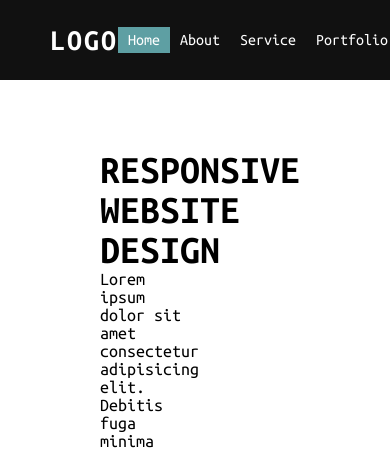
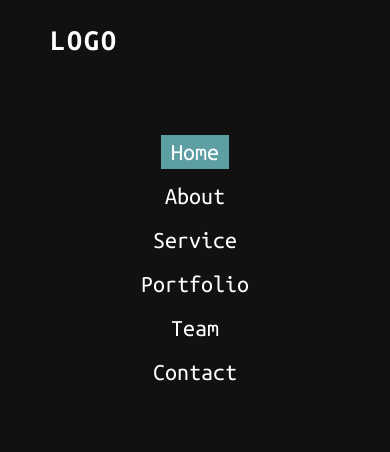
Before and after one commit to gryfon026/5min-quests, a plain HTML site: page responsive-website-design-html-css-javascript/index.html in a window 390 px wide. Shown: the top 452 px of the page. Drawn offline with Linux system fonts and the light colour scheme.

Commit message:
wip: mobile menu done; hamburger toggle

```diff
--- a/responsive-website-design-html-css-javascript/style.css
+++ b/responsive-website-design-html-css-javascript/style.css
@@ -108,3 +108,23 @@ section:nth-child(odd) .content a.content__btn {
   background: #fff;
   color: #111;
 }
+@media (max-width: 992px) {
+  header#nav ul {
+    position: absolute;
+    top: 80px;
+    left: 0;
+    width: 100%;
+    height: calc(100vh - 80px);
+    padding: 50px 100px;
+
+    text-align: center;
+    transition: 0.5s;
+    flex-direction: column;
+    overflow: auto;
+    background: #111;
+  }
+  header#nav ul li a {
+    font-size: 24px;
+    margin: 5px 0;
+  }
+}
```
Also changed, not shown: responsive-website-design-html-css-javascript/index.html (+1 -0 lines).
